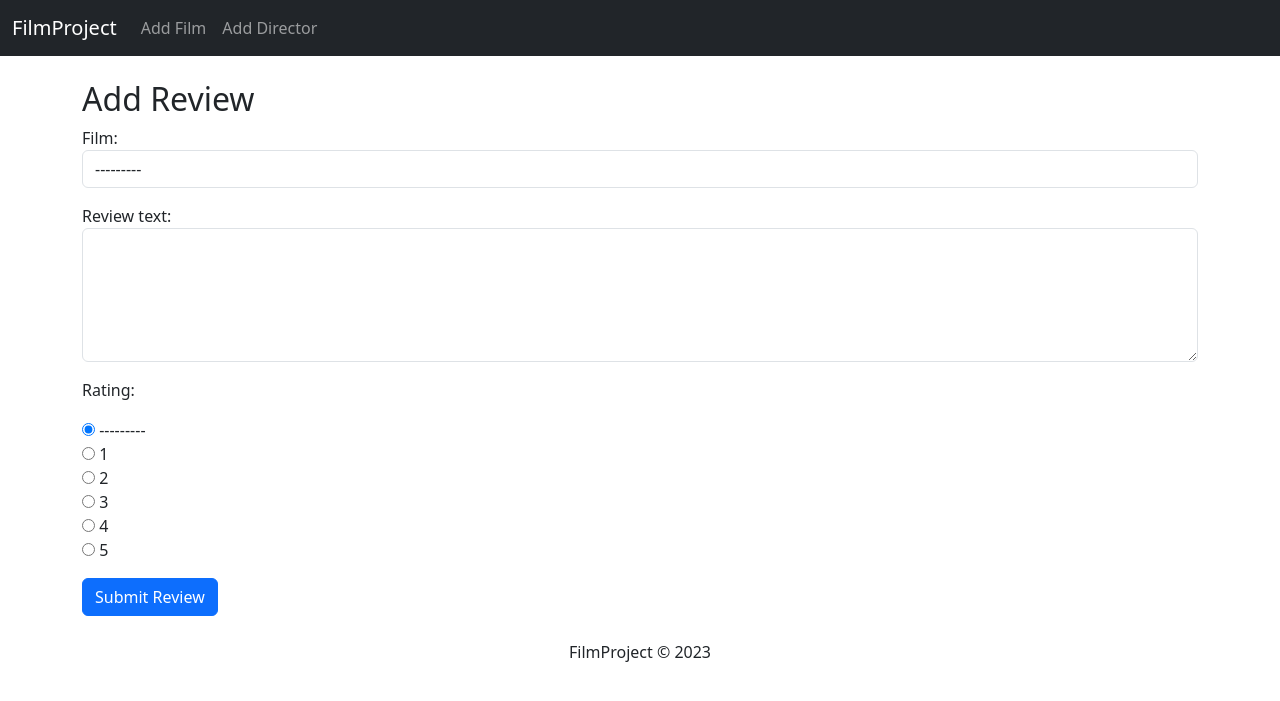
After one commit to telkelly/DI_Bootcamp, a Django app: page /film/addReview/ in a window 1280 px wide. The commit adds this page. Shown: the top 701 px of the page. Run offline with Django 4.2, Linux system fonts and the light colour scheme; data that the repository does not hold is empty.

Commit message:
created addReview model, form and html to it also changed homepage to see the review

```diff
--- a/week24/day2/exercisesXP/FilmProject/films/forms.py
+++ b/week24/day2/exercisesXP/FilmProject/films/forms.py
@@ -1,5 +1,5 @@
 from django import forms
-from .models import Film, Director
+from .models import Film, Director, Review
 
 
 class FilmForm(forms.ModelForm):
@@ -12,3 +12,14 @@ class DirectorForm(forms.ModelForm):
     class Meta:
         model = Director
         fields = '__all__'
+
+
+class ReviewForm(forms.ModelForm):
+    class Meta:
+        model = Review
+        fields = ['film', 'review_text', 'rating']
+        widgets = {
+            'film': forms.Select(attrs={'class': 'form-control'}),
+            'review_text': forms.Textarea(attrs={'class': 'form-control', 'rows': 5}),
+            'rating': forms.RadioSelect(choices=[(i, i) for i in range(1, 6)]),
+        }
--- a/week24/day2/exercisesXP/FilmProject/films/models.py
+++ b/week24/day2/exercisesXP/FilmProject/films/models.py
@@ -3,31 +3,41 @@ from django.utils import timezone
 
 
 class Country(models.Model):
-    name = models.CharField(max_length=255)
+    name = models.CharField(max_length = 255)
 
     def __str__(self):
         return self.name
 
 
 class Category(models.Model):
-    name = models.CharField(max_length=255)
+    name = models.CharField(max_length = 255)
 
     def __str__(self):
         return self.name
 
 
 class Director(models.Model):
-    first_name = models.CharField(max_length=255)
-    last_name = models.CharField(max_length=255)
+    first_name = models.CharField(max_length = 255)
+    last_name = models.CharField(max_length = 255)
 
     def __str__(self):
         return f"{self.first_name} {self.last_name}"
 
 
 class Film(models.Model):
-    title = models.CharField(max_length=255)
-    release_date = models.DateField(default=timezone.now)
-    created_in_country = models.ForeignKey(Country, on_delete=models.CASCADE, related_name='films_created')
-    available_in_countries = models.ManyToManyField(Country, related_name='films_available')
+    title = models.CharField(max_length = 255)
+    release_date = models.DateField(default = timezone.now)
+    created_in_country = models.ForeignKey(Country, on_delete = models.CASCADE, related_name = 'films_created')
+    available_in_countries = models.ManyToManyField(Country, related_name = 'films_available')
     category = models.ManyToManyField(Category)
     director = models.ManyToManyField(Director)
+
+
+class Review(models.Model):
+    film = models.ForeignKey(Film, on_delete = models.CASCADE, related_name = "reviews")
+    review_text = models.TextField()
+    rating = models.PositiveIntegerField(choices = [(i, i) for i in range(1, 6)])  # Choices from 1 to 5
+    review_date = models.DateTimeField(default = timezone.now)
+
+    def __str__(self):
+        return f"Review for {self.film.title} - Rated {self.rating}"
--- /dev/null
+++ b/week24/day2/exercisesXP/FilmProject/films/templates/films/addReview.html
@@ -0,0 +1,14 @@
+{% extends 'partials/base.html' %}
+
+{% block content %}
+{% include 'partials/navbar.html' %}
+
+<div class="container mt-4">
+    <h2>Add Review</h2>
+    <form method="post">
+        {% csrf_token %}
+        {{ form.as_p }}
+        <button type="submit" class="btn btn-primary">Submit Review</button>
+    </form>
+</div>
+{% endblock %}
--- a/week24/day2/exercisesXP/FilmProject/films/urls.py
+++ b/week24/day2/exercisesXP/FilmProject/films/urls.py
@@ -1,8 +1,9 @@
 from django.urls import path
-from .views import HomePageView, DirectorCreateView, FilmCreateView
+from .views import HomePageView, DirectorCreateView, FilmCreateView, ReviewCreateView
 
 urlpatterns = [
     path('homepage/', HomePageView.as_view(), name='homepage'),
     path('addFilm/', FilmCreateView.as_view(), name='addFilm'),
-    path('addDirector/', DirectorCreateView.as_view(), name='addDirector')
+    path('addDirector/', DirectorCreateView.as_view(), name='addDirector'),
+    path('addReview/', ReviewCreateView.as_view(), name='addReview')
 ]
--- a/week24/day2/exercisesXP/FilmProject/films/views.py
+++ b/week24/day2/exercisesXP/FilmProject/films/views.py
@@ -2,7 +2,7 @@ from django.http import HttpResponseForbidden
 from django.urls import reverse_lazy
 from django.views import generic
 from .models import Film, Director
-from .forms import FilmForm, DirectorForm
+from .forms import FilmForm, DirectorForm, ReviewForm
 
 
 class HomePageView(generic.ListView):
@@ -33,3 +33,9 @@ class DirectorCreateView(generic.CreateView):
         if not request.user.is_authenticated or not request.user.is_superuser:
             return HttpResponseForbidden()
         return super().dispatch(request, *args, **kwargs)
+
+
+class ReviewCreateView(generic.CreateView):
+    form_class = ReviewForm
+    template_name = 'films/addReview.html'
+    success_url = reverse_lazy('homepage')
```
Also changed, not shown: week24/day2/exercisesXP/FilmProject/films/templates/films/homepage.html (+13 -0 lines).
